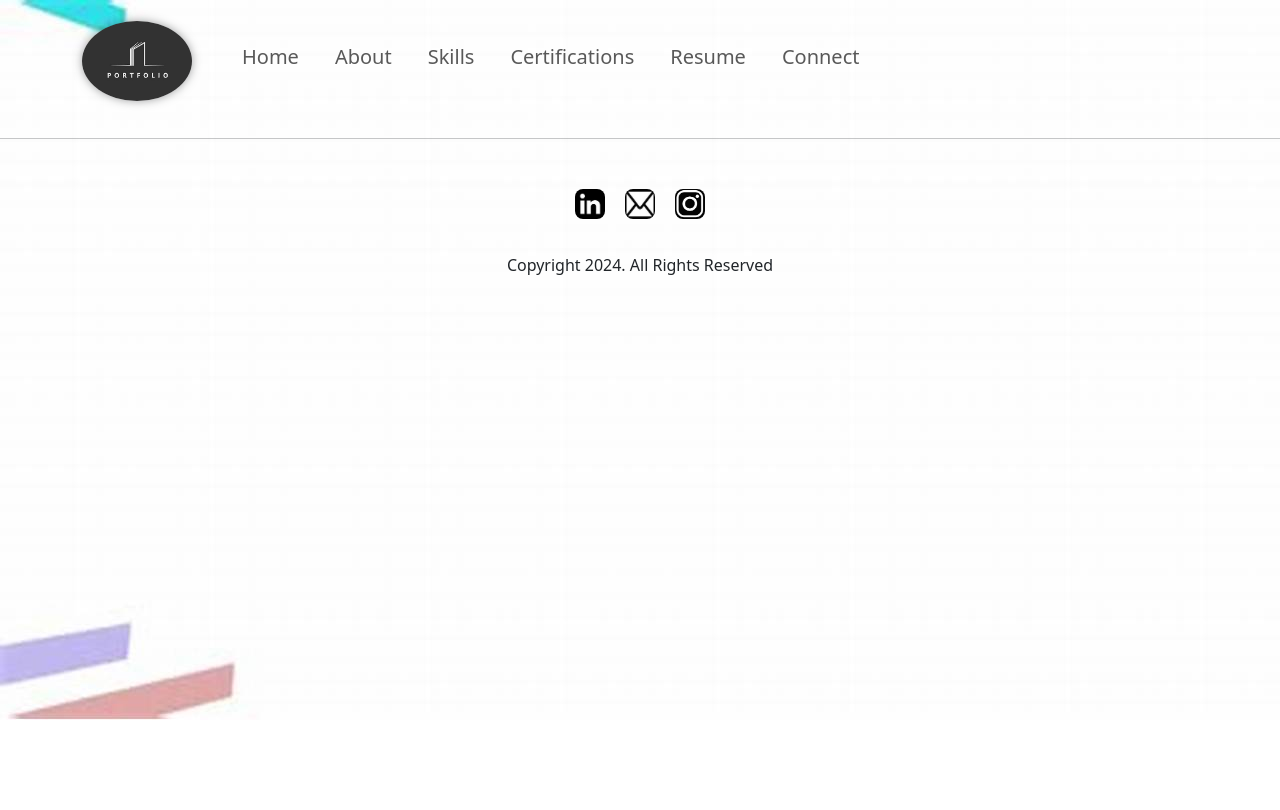
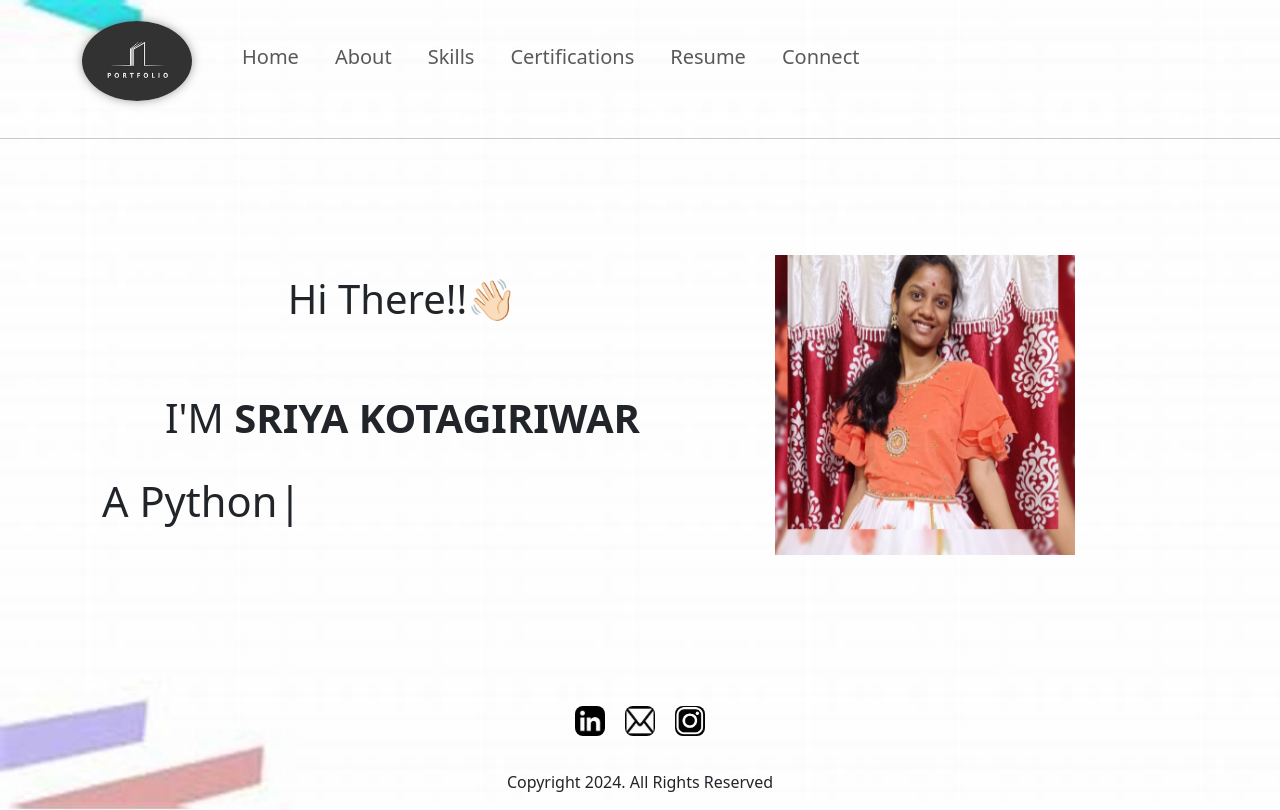
Before and after one commit to Sriya987/Portfolio, a React (Create React App) app: page / in a window 1280 px wide. Built offline with nearby package versions, Linux system fonts and the light colour scheme.

Commit message:
portfolio commit

```diff
--- a/package.json
+++ b/package.json
@@ -18,7 +18,7 @@
     "typewriter-effect": "^2.21.0",
     "web-vitals": "^2.1.4"
   },
-  "homepage": "https://Sriya987.github.io/MyPortfolio",
+  "homepage": "https://sriya987.github.io/Portfolio",
   "scripts": {
     "predeploy": "npm run build",
     "deploy": "gh-pages -d build",
--- a/src/App.js
+++ b/src/App.js
@@ -18,7 +18,8 @@ function App() {
         <div className="App">
           <NavBar /><hr/>
           <Routes>
-            <Route path="/MyPortfolio" element={<Home />} />
+          <Route path="/" element={<Home />} />
+            <Route path="/Portfolio" element={<Home />} />
             <Route path="/about" element={<About />} />
             <Route path="/skills" element={<Skills />} />
             <Route path="/cert" element={<Cert />} />
--- a/src/Components/Navbar.js
+++ b/src/Components/Navbar.js
@@ -19,7 +19,7 @@ export default function NavBar() {
         <Navbar.Collapse id="basic-navbar-nav">
           <Nav className="me-auto p-3">
             <div style={{display:'flex',alignItems:'center'}}>
-            <Nav.Link href="/MyPortfolio" className="nav-item">
+            <Nav.Link href="/Portfolio" className="nav-item">
               <h5>Home</h5>
             </Nav.Link>
             <Nav.Link href="/about" className="nav-item">
```
